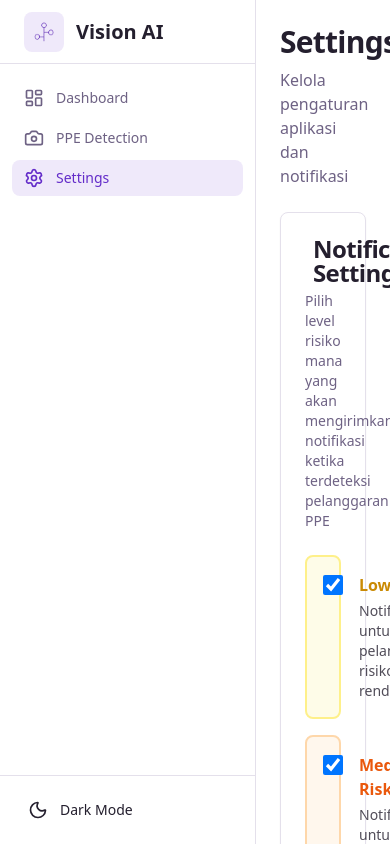
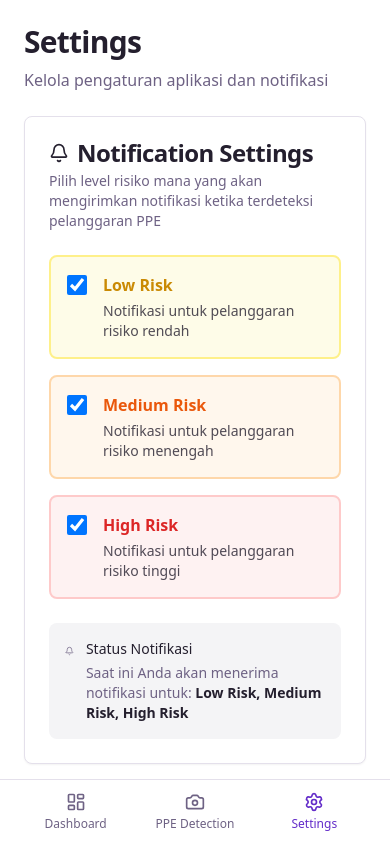
Before and after one commit to adhityaraar/VisionAI-2.0, a React (Vite) app in the folder ppe-frontend/: page /settings in a window 390 px wide. Before the commit the page ends 844 px from the top, so only its background shows below. Built offline with nearby package versions, Linux system fonts and the light colour scheme.

Commit message:
fix: responsive dashboard

```diff
--- a/ppe-frontend/src/components/Dashboard.tsx
+++ b/ppe-frontend/src/components/Dashboard.tsx
@@ -179,7 +179,7 @@ export function Dashboard() {
 	};
 
 	return (
-		<div className="space-y-6 p-6">
+		<div className="space-y-4 p-4 sm:space-y-6 sm:p-6">
 			{/* Filter Section */}
 			<Card>
 				<CardHeader>
--- /dev/null
+++ b/ppe-frontend/src/components/MobileNav.tsx
@@ -0,0 +1,38 @@
+import { Link, useRouterState } from "@tanstack/react-router";
+import { cn } from "@/lib/utils";
+import { navigation } from "./const";
+
+export function MobileNav() {
+	const router = useRouterState();
+	const currentPath = router.location.pathname;
+
+	return (
+		<nav className="fixed bottom-0 left-0 right-0 z-40 border-t border-border bg-card/95 backdrop-blur supports-[backdrop-filter]:bg-card/80 md:hidden">
+			<div className="mx-auto flex max-w-lg items-center justify-around px-4 py-2">
+				{navigation.map((item) => {
+					const isActive = currentPath === item.href;
+					return (
+						<Link
+							key={item.name}
+							to={item.href}
+							className={cn(
+								"flex flex-1 flex-col items-center gap-1 rounded-md px-3 py-1 text-xs font-medium transition-colors",
+								isActive
+									? "text-primary"
+									: "text-muted-foreground hover:text-foreground",
+							)}
+						>
+							<item.icon
+								className={cn(
+									"h-5 w-5",
+									isActive ? "text-primary" : "text-muted-foreground",
+								)}
+							/>
+							<span className="truncate">{item.name}</span>
+						</Link>
+					);
+				})}
+			</div>
+		</nav>
+	);
+}
--- a/ppe-frontend/src/components/PPEDetection.tsx
+++ b/ppe-frontend/src/components/PPEDetection.tsx
@@ -1,7 +1,6 @@
 import { useState, useEffect, useRef } from "react";
 import { Card, CardContent, CardHeader, CardTitle } from "@/components/ui/card";
-import { Button } from "@/components/ui/button";
-import { MoreVertical, AlertTriangle } from "lucide-react";
+import { AlertTriangle } from "lucide-react";
 
 export function PPEDetection() {
 	const [imageSrc, setImageSrc] = useState<string>("");
@@ -28,14 +27,6 @@ export function PPEDetection() {
 
 	return (
 		<div className="space-y-6 p-6">
-			{/* Header */}
-			<div className="flex items-center justify-between">
-				<div></div>
-				<Button variant="ghost" size="icon">
-					<MoreVertical className="h-5 w-5" />
-				</Button>
-			</div>
-
 			{/* Video Feed Card */}
 			<Card>
 				<CardHeader>
--- a/ppe-frontend/src/components/Settings.tsx
+++ b/ppe-frontend/src/components/Settings.tsx
@@ -6,7 +6,7 @@ import {
 	CardHeader,
 	CardTitle,
 } from "@/components/ui/card";
-import { Bell, CheckCircle2 } from "lucide-react";
+import { Bell } from "lucide-react";
 
 type RiskLevel = "low" | "medium" | "high";
 
--- a/ppe-frontend/src/components/Sidebar.tsx
+++ b/ppe-frontend/src/components/Sidebar.tsx
@@ -1,15 +1,10 @@
 import { Link, useRouterState } from "@tanstack/react-router";
-import { LayoutDashboard, Camera, Settings, Moon, Sun } from "lucide-react";
+import { Moon, Sun } from "lucide-react";
 import { cn } from "@/lib/utils";
 import { useTheme } from "@/hooks/useTheme";
 import { Button } from "@/components/ui/button";
 import visionAiLogo from "@/assets/vision-ai-logo.png";
-
-const navigation = [
-	{ name: "Dashboard", href: "/", icon: LayoutDashboard },
-	{ name: "PPE Detection", href: "/detection", icon: Camera },
-	{ name: "Settings", href: "/settings", icon: Settings },
-];
+import { navigation } from "./const";
 
 export function Sidebar() {
 	const router = useRouterState();
@@ -17,7 +12,7 @@ export function Sidebar() {
 	const { theme, toggleTheme } = useTheme();
 
 	return (
-		<div className="flex h-screen w-64 flex-col bg-card border-r border-border">
+		<div className="hidden h-full w-64 flex-col border-r border-border bg-card md:flex md:h-screen">
 			<div className="flex h-16 items-center gap-3 px-6 border-b border-border">
 				<div className="flex h-10 w-10 items-center justify-center rounded-lg bg-primary/10">
 					<img src={visionAiLogo} alt="Vision AI Logo" className="h-6 w-6" />
--- /dev/null
+++ b/ppe-frontend/src/components/const.ts
@@ -0,0 +1,7 @@
+import { Camera, LayoutDashboard, Settings } from "lucide-react";
+
+export const navigation = [
+	{ name: "Dashboard", href: "/", icon: LayoutDashboard },
+	{ name: "PPE Detection", href: "/detection", icon: Camera },
+	{ name: "Settings", href: "/settings", icon: Settings },
+];
--- a/ppe-frontend/src/routes/__root.tsx
+++ b/ppe-frontend/src/routes/__root.tsx
@@ -1,13 +1,17 @@
 import { createRootRoute, Outlet } from "@tanstack/react-router";
 import { Sidebar } from "@/components/Sidebar";
+import { MobileNav } from "@/components/MobileNav";
 
 export const __rootRoute = createRootRoute({
 	component: () => (
-		<div className="flex h-screen bg-background">
+		<div className="flex min-h-screen flex-col bg-background md:h-screen md:flex-row">
 			<Sidebar />
-			<main className="flex-1 overflow-auto">
-				<Outlet />
-			</main>
+			<div className="flex flex-1 flex-col">
+				<main className="flex-1 overflow-auto pb-20 md:pb-0">
+					<Outlet />
+				</main>
+				<MobileNav />
+			</div>
 		</div>
 	),
 });
```
Also changed, not shown: ppe-frontend/src/routes/settings.tsx (line endings or trailing spaces).
